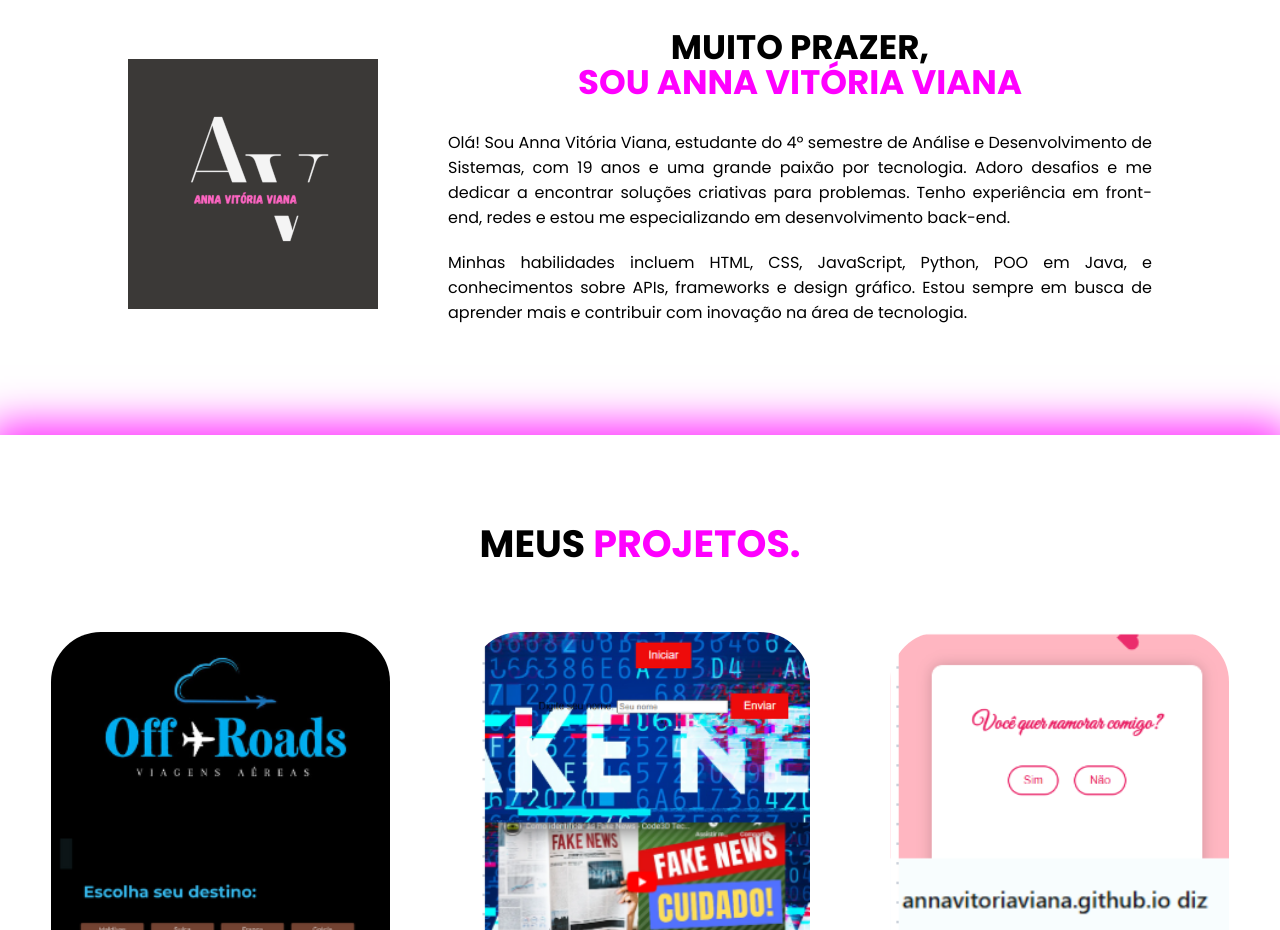
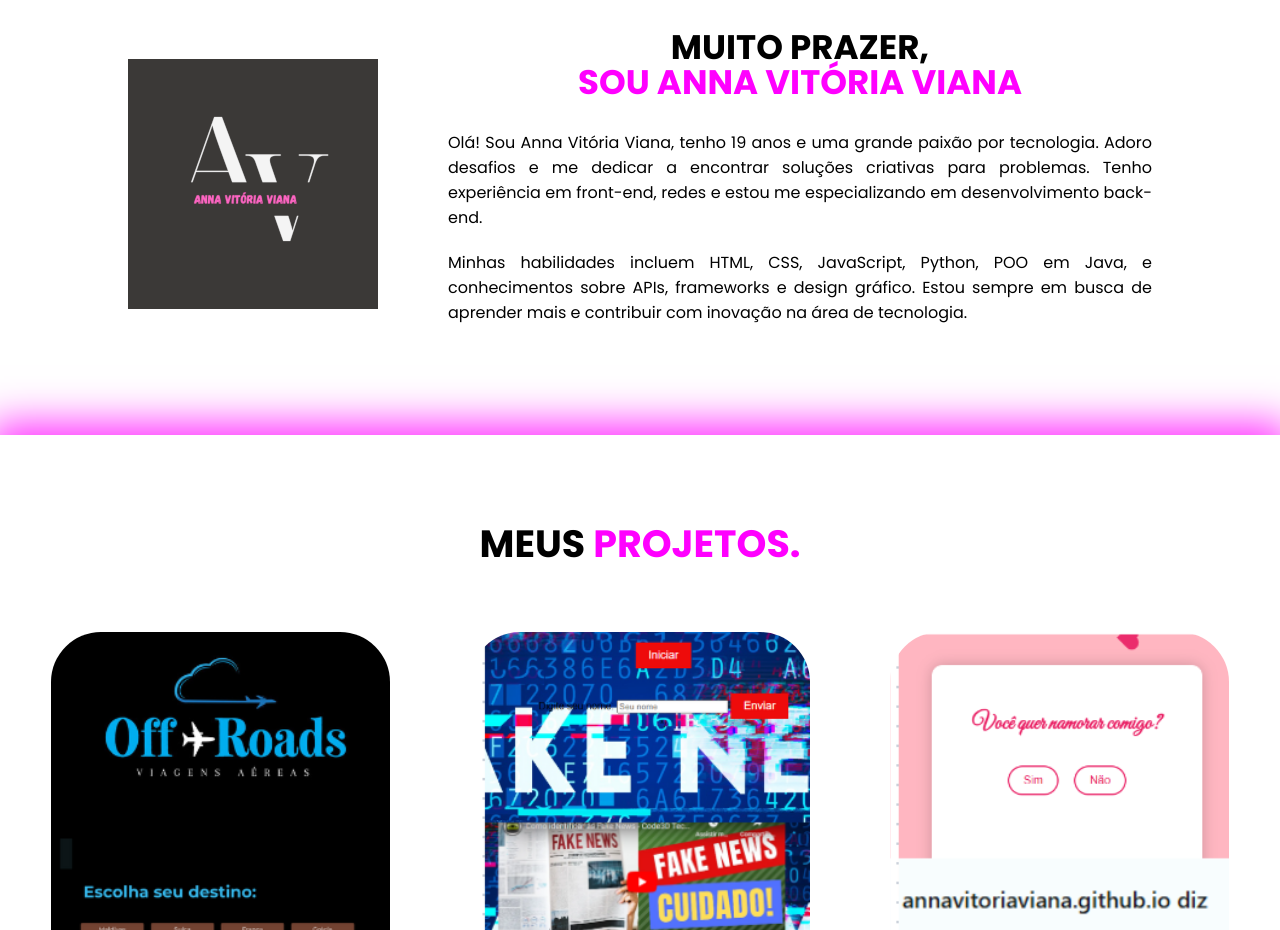
Before and after one commit to Annavitoriads/PORTIF-LIO-ANNA, a plain HTML site: page index.html in a window 1280 px wide. Shown: the part 1180-2110 px from the top of the page. Drawn offline with nearby package versions, Linux system fonts and the light colour scheme.

Commit message:
index.html

```diff
--- a/index.html
+++ b/index.html
@@ -100,7 +100,7 @@ document.addEventListener('DOMContentLoaded', () => {
                 </div>
                 <div class="txt-Sobre">
                     <h2>MUITO PRAZER, <span>SOU ANNA VITÓRIA VIANA</span></h2>
-                    <p>Olá! Sou Anna Vitória Viana, estudante do 4º semestre de Análise e Desenvolvimento de Sistemas, com 19 anos e uma grande paixão por tecnologia. Adoro desafios e me dedicar a encontrar soluções criativas para problemas. Tenho experiência em front-end, redes e estou me especializando em desenvolvimento back-end.</p>
+                    <p>Olá! Sou Anna Vitória Viana, tenho 19 anos e uma grande paixão por tecnologia. Adoro desafios e me dedicar a encontrar soluções criativas para problemas. Tenho experiência em front-end, redes e estou me especializando em desenvolvimento back-end.</p>
 
                     <p>Minhas habilidades incluem HTML, CSS, JavaScript, Python, POO em Java, e conhecimentos sobre APIs, frameworks e design gráfico. Estou sempre em busca de aprender mais e contribuir com inovação na área de tecnologia.</p>
                 </div>
```
